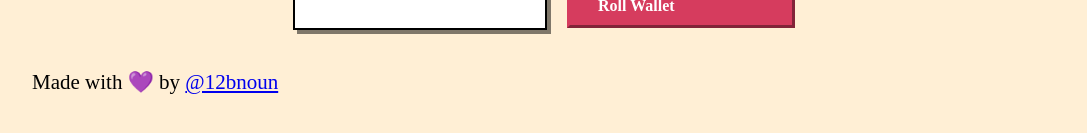
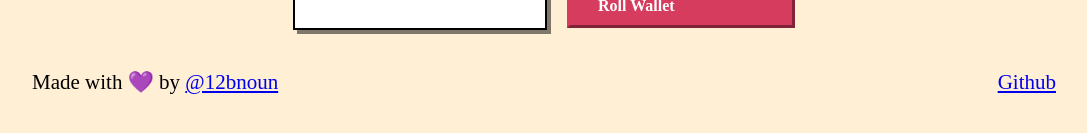
Before and after one commit to 12bnoun/synthetic-nouns, a React (Create React App) app: page / in a window 1280 px wide. Shown: the part 533-666 px from the top of the page, without its empty margins (96-1183 px from the left). Built offline with nearby package versions, Linux system fonts and the light colour scheme; a web font is replaced by a local one.

Commit message:
update ReadMe.
update readme and github url

```diff
--- a/src/containers/Banner.jsx
+++ b/src/containers/Banner.jsx
@@ -7,6 +7,10 @@ const BannerText = styled.div`
   margin: 40px auto;
   display: flex;
   align-items: center;
+`;
+
+const Github = styled.a`
+  margin-left: auto;
 `;
 
 class Banner extends React.Component {
@@ -24,6 +28,7 @@ class Banner extends React.Component {
           href="https://twitter.com/intent/tweet?text=What%20noun%20are%20you%3F%20Time%20to%20find%20out."
           data-size="large">
         </a>
+        <Github href="https://github.com/12bnoun/synthetic-nouns" target="_blank">Github</Github>
         </BannerText>
       </div>
     )
```
Also changed, not shown: 1 other file (tests, documents, lock files or other folders).
